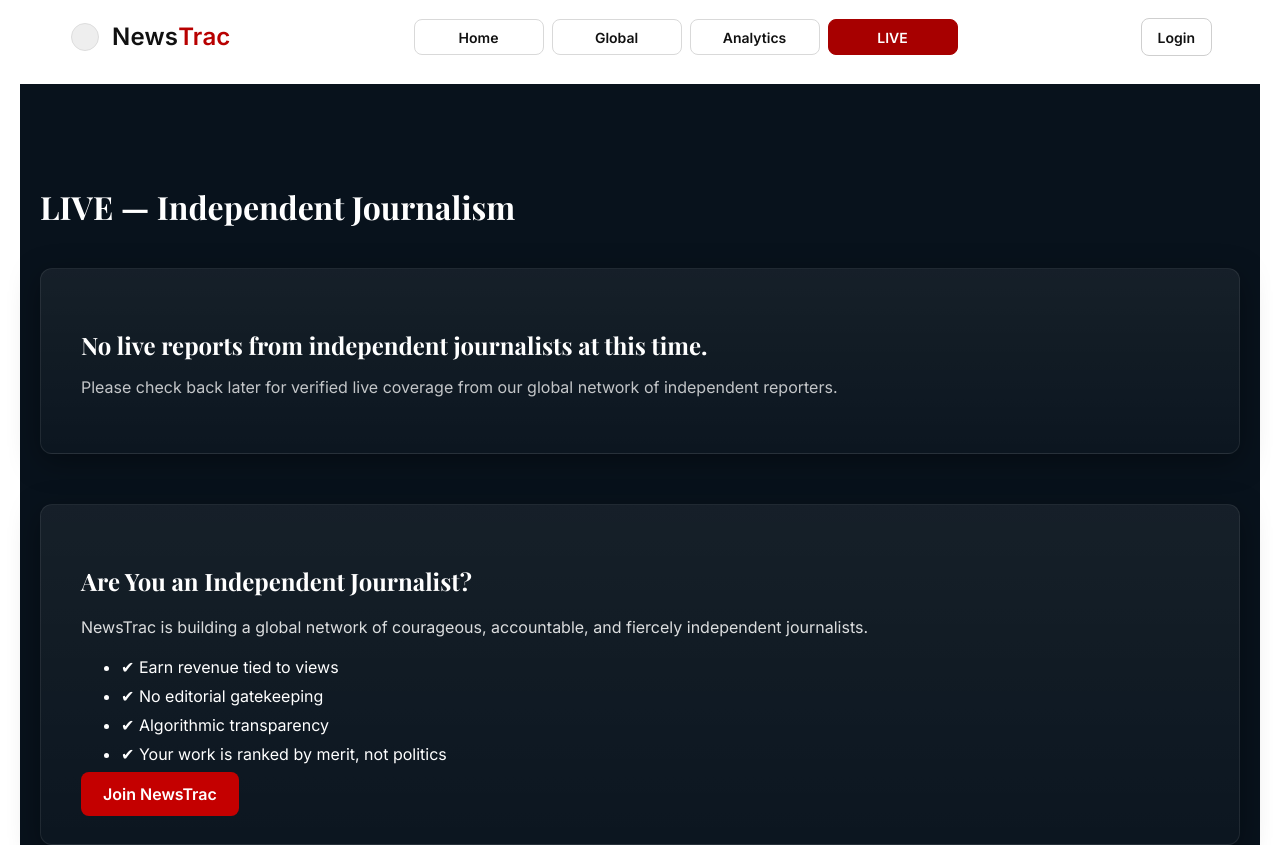
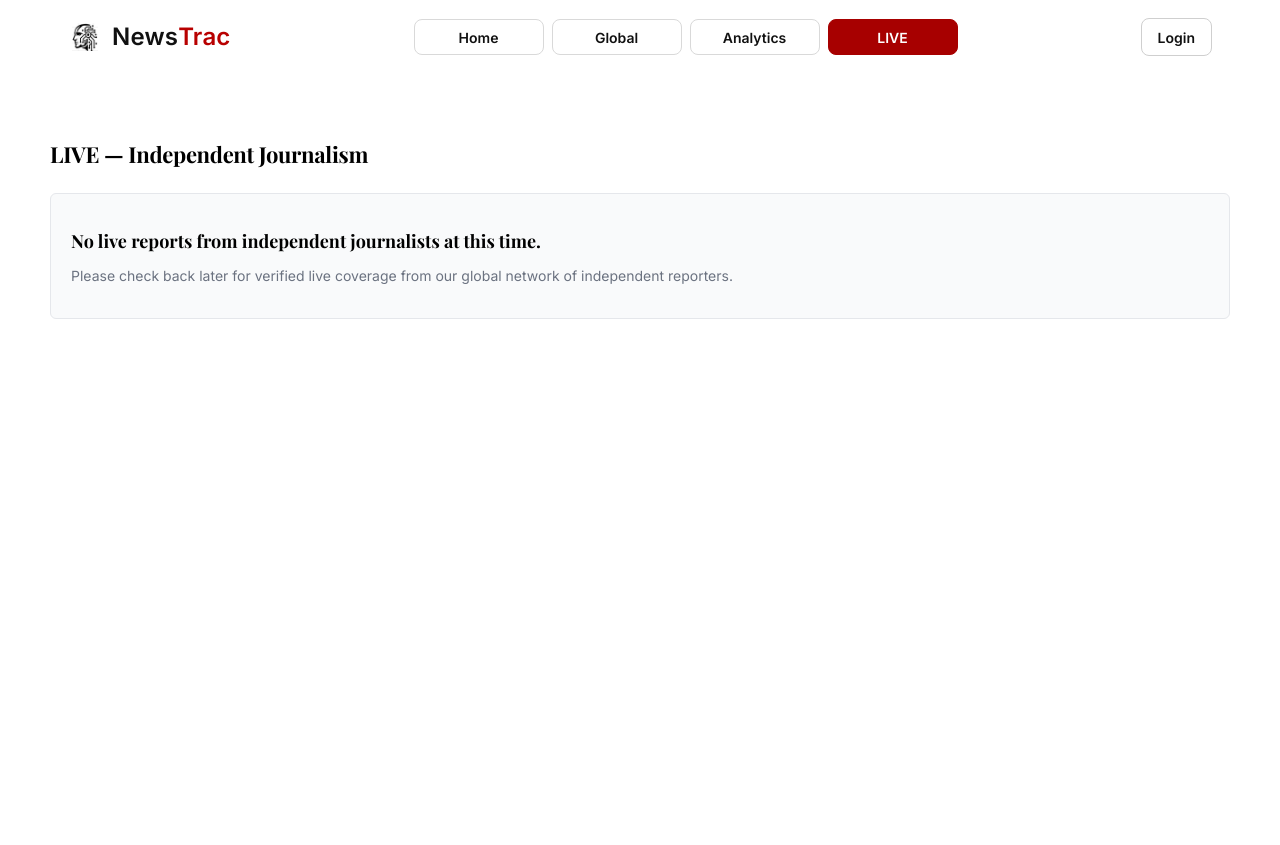
Before and after one commit to gregoryogbili/newstrack-frontend, a Next.js app: page /live in a window 1280 px wide. Shown: the top 845 px of the page. Built offline with nearby package versions, Linux system fonts and the light colour scheme.

Commit message:
update UX2

```diff
--- a/pages/live/index.js
+++ b/pages/live/index.js
@@ -4,38 +4,22 @@
 export default function LivePage() {
   return (
     <>
-      <TopNav active="/live" />
+      <TopNav
+        active="/live"
+        logoImg={<img src="/logo.png" style={{ height: 28 }} />}
+      />
 
       <div style={container}>
         <h1 style={title}>LIVE — Independent Journalism</h1>
 
         <div style={noticeBox}>
-          <h2 style={{ marginBottom: 10 }}>
+          <h2 style={{ marginBottom: 8, fontSize: 18, fontWeight: 800 }}>
             No live reports from independent journalists at this time.
           </h2>
-          <p style={{ opacity: 0.75 }}>
+          <p style={{ color: "#6b7280", fontSize: 14 }}>
             Please check back later for verified live coverage from our global
             network of independent reporters.
           </p>
-        </div>
-
-        <div style={callOutBox}>
-          <h2>Are You an Independent Journalist?</h2>
-          <p style={{ marginTop: 12, opacity: 0.85 }}>
-            NewsTrac is building a global network of courageous, accountable,
-            and fiercely independent journalists.
-          </p>
-
-          <ul style={{ marginTop: 15, lineHeight: 1.8 }}>
-            <li>✔ Earn revenue tied to views</li>
-            <li>✔ No editorial gatekeeping</li>
-            <li>✔ Algorithmic transparency</li>
-            <li>✔ Your work is ranked by merit, not politics</li>
-          </ul>
-
-          <Link href="/login" style={applyButton}>
-            Join NewsTrac
-          </Link>
         </div>
       </div>
     </>
@@ -43,27 +27,25 @@
 }
 
 const container = {
-  maxWidth: "1200px",
+  maxWidth: "1180px",
   margin: "0 auto",
-  padding: "80px 20px",
+  padding: "40px 18px",
   minHeight: "100vh",
-  background: "#08121c",
-  color: "#fff",
 };
 
 const title = {
-  fontSize: "32px",
-  marginBottom: "40px",
+  fontSize: "22px",
+  fontWeight: 900,
+  marginBottom: "24px",
+  letterSpacing: "-0.3px",
 };
 
 const noticeBox = {
-  background:
-    "linear-gradient(180deg, rgba(255,255,255,0.06), rgba(255,255,255,0.02))",
-  padding: "40px",
-  borderRadius: "12px",
-  marginBottom: "50px",
-  border: "1px solid rgba(255,255,255,0.08)",
-  boxShadow: "0 8px 30px rgba(0,0,0,0.35)",
+  padding: "20px",
+  borderRadius: "6px",
+  marginBottom: "30px",
+  border: "1px solid #e5e7eb",
+  background: "#f9fafb",
 };
 
 const callOutBox = {
@@ -87,3 +69,18 @@
   cursor: "pointer",
   textDecoration: "none",
 };
+
+const minimalCTA = {
+  marginTop: 16,
+  fontSize: 14,
+  color: "#6b7280",
+  lineHeight: 1.6,
+};
+
+const ctaLink = {
+  display: "inline-block",
+  marginTop: 6,
+  color: "#dc2626",
+  fontWeight: 700,
+  textDecoration: "none",
+};
```
Also changed, not shown: components/JournalistCallout.js (+36 -20 lines).
